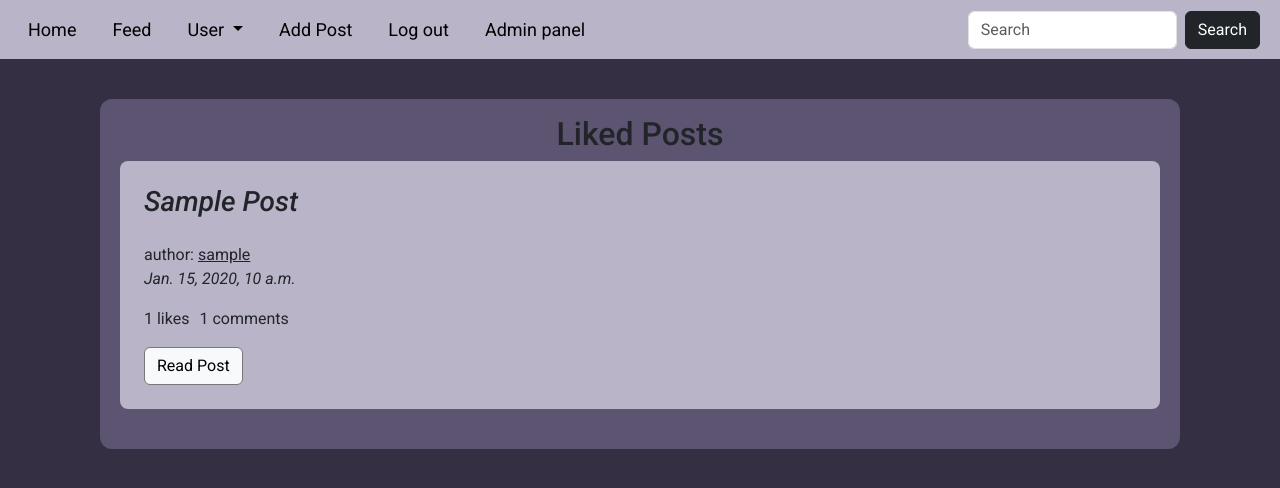
After one commit to maximqqe/django_blog, a Django app: page /blog/liked/ in a window 1280 px wide. The commit adds this page. Shown: the top 488 px of the page. Run offline with Django 5.2, Linux system fonts and the light colour scheme; a user stored in the database is signed in; tables that the repository leaves empty hold one stand-in row (values such as "Sample post").

Commit message:
Add page for liked posts

```diff
--- /dev/null
+++ b/blog/posts/templates/posts/liked.html
@@ -0,0 +1,23 @@
+{% extends 'base.html' %}
+
+{% block content %}
+  <h2 class="text-center">Liked Posts</h2>
+    {% for item in posts %}
+        <div class="wrapper-post m-1 p-4 mb-4" style="background-color: #B9B4C7; border-radius: 8px;">
+            <h3 class="mb-4"><i>{{item.title|title}}</i></h3>
+            <p class="mt-2 mb-0">author:
+                {% if item.author.username == 'deleted' %}
+                <span class="text-danger">{{item.author}}</span>
+                {% else %}
+                <a href="{% url 'user:profile' item.author.pk %}" class="text-dark">{{item.author}}</a>
+                {% endif %}
+            </p>
+            <p class="text-tertiary"><i>{{item.created_at}}</i></p>
+            <div class="d-flex p-0">
+                <p style="margin-right: 10px;">{{item.count_likes}} likes</p>
+                <p>{{item.count_comments}} comments</p>
+            </div>
+            <a href="{% url 'posts:post' item.pk %}" class="btn btn-light" style="border: 1px solid #777;">Read Post</a>
+        </div>
+    {% endfor %}
+{% endblock %}
--- a/blog/posts/urls.py
+++ b/blog/posts/urls.py
@@ -1,6 +1,7 @@
 from django.urls import path
 
-from posts.views import FeedView, PostView, AuthorView, SearchView, add_post_view, like_post_view, comment_post_view
+from posts.views import FeedView, PostView, AuthorView, SearchView, add_post_view, like_post_view, comment_post_view, \
+    LikedPostsView
 
 urlpatterns = [
     path('feed/', FeedView.as_view(), name='feed'),
@@ -9,5 +10,6 @@ urlpatterns = [
     path('search/', SearchView.as_view(), name='search'),
     path('add/', add_post_view, name='add_post'),
     path('like/<int:post_id>', like_post_view, name='like'),
-    path('comment/<int:post_id>', comment_post_view, name='comment')
+    path('comment/<int:post_id>', comment_post_view, name='comment'),
+    path('liked/', LikedPostsView.as_view(), name='liked')
 ]
--- a/blog/posts/views.py
+++ b/blog/posts/views.py
@@ -1,8 +1,8 @@
 from django.contrib.auth.decorators import login_required
+from django.contrib.auth.mixins import LoginRequiredMixin
 from django.contrib.postgres.search import SearchVector
 from django.shortcuts import render, redirect
 from django.views.generic import ListView, DetailView
-
 from posts.form import AddPostForm, CommentForm
 from posts.models import Post, PostLike
 from users.models import User
@@ -111,3 +111,14 @@ def comment_post_view(request, post_id):
         comment.save()
 
     return redirect(to='posts:post', pk=post_id)
+
+
+class LikedPostsView(LoginRequiredMixin, ListView):
+    model = Post
+    template_name = 'posts/liked.html'
+    context_object_name = 'posts'
+
+    def get_queryset(self):
+        user = self.request.user
+        queryset = Post.objects.filter(postlike__user=user)
+        return queryset
--- a/blog/templates/base.html
+++ b/blog/templates/base.html
@@ -38,7 +38,7 @@
                     </a>
                     <ul class="dropdown-menu">
                         <li><a class="dropdown-item" href="{% url 'user:profile' request.user.pk %}">My Profile</a></li>
-                        <li><a class="dropdown-item" href="#">Liked Posts</a></li>
+                        <li><a class="dropdown-item" href="{% url 'posts:liked' %}">Liked Posts</a></li>
                         <li>
                     </ul>
                 </li>
```
